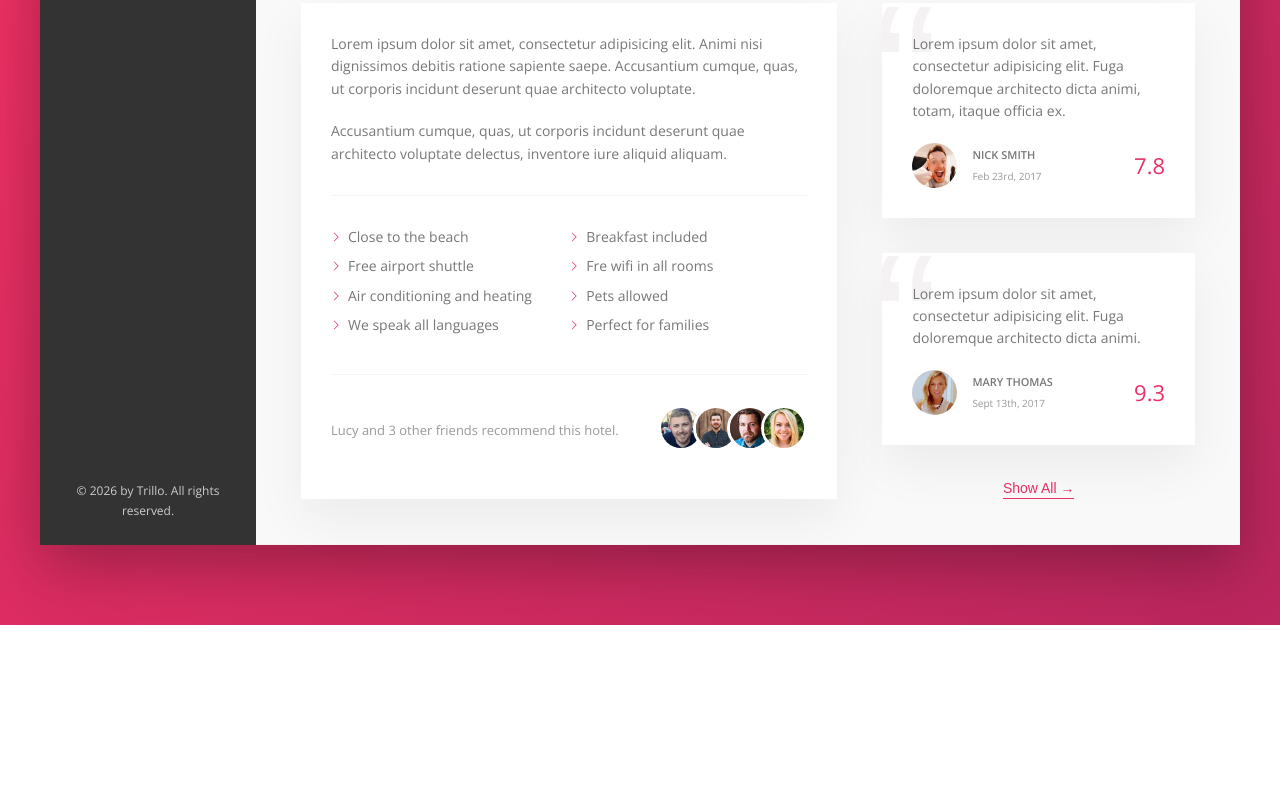
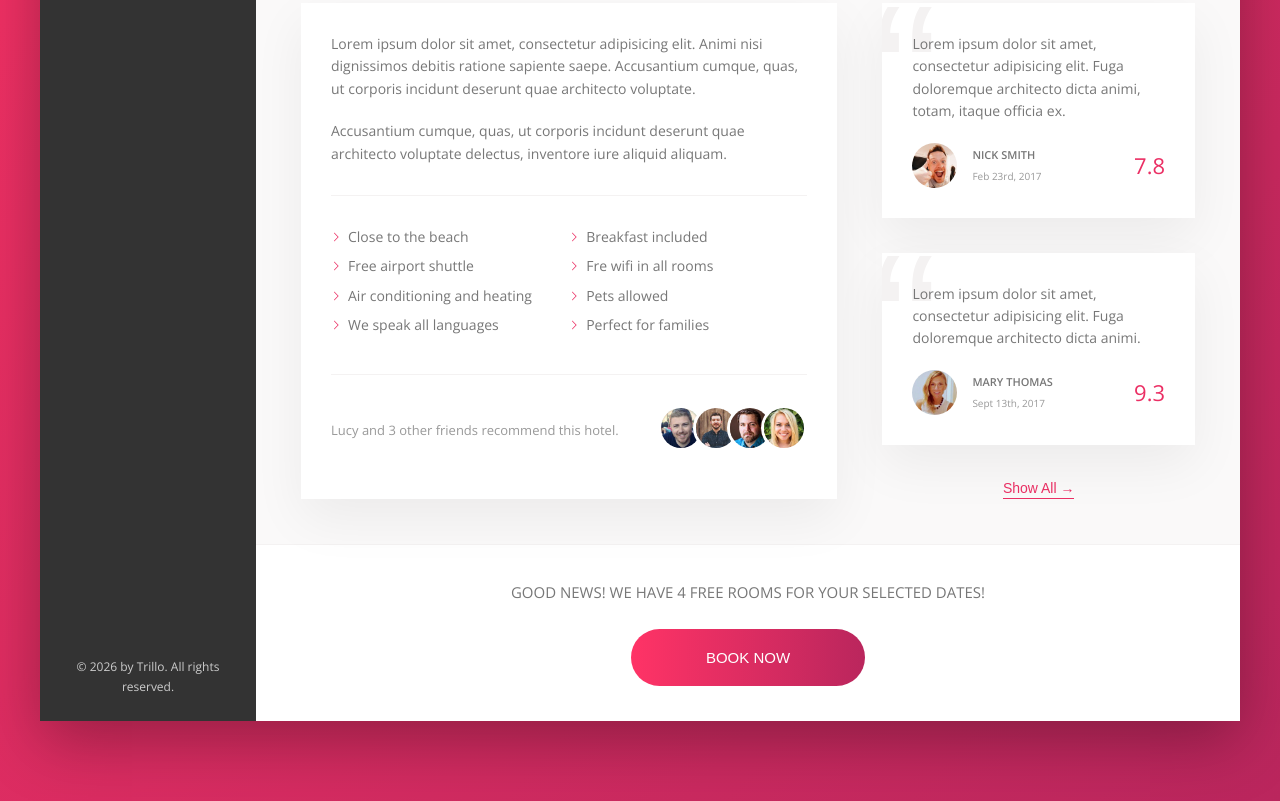
Before and after one commit to MarkovicMihajlo/Trillo, a website: page index.html in a window 1280 px wide. Shown: the part 644-1445 px from the top of the page. Before the commit the page ends 1269 px from the top, so only its background shows below. Drawn offline with nearby package versions, Linux system fonts and the light colour scheme.

Commit message:
CTA Finished

```diff
--- a/index.html
+++ b/index.html
@@ -178,6 +178,13 @@
                             <button class="btn-inline">Show All &rarr;</button>
                         </div>
                     </div>
+                    <div class="cta">
+                        <h2 class="cta__book-now">Good news! We have 4 free rooms for your selected dates!</h2>
+                        <button class="btn">
+                            <span class="btn__visible">Book now</span>
+                            <span class="btn__invisible">Only 4 rooms left</span>
+                        </button>
+                    </div>
                 </main>
             </div>
         </div>
--- a/sass/_components.scss
+++ b/sass/_components.scss
@@ -402,3 +402,65 @@
     }
 
 }
+
+.cta{
+    padding: 3.5rem 0;
+    text-align: center;
+
+    &__book-now{
+        font-size: 1.5rem;
+        font-weight: 300;
+        text-transform: uppercase;
+        margin-bottom: 2.5rem;
+    }
+
+}
+
+.btn{
+    font-size: 1.5rem;
+    font-weight: 300;
+    text-transform: uppercase;
+    border-radius: 100px;
+    cursor: pointer;
+    border: none;
+    background-image: linear-gradient(to right, var(--color-primary-light), var(--color-primary-dark));
+    color: #fff;
+    position: relative;
+    overflow: hidden;
+
+    & > *{
+        display: inline-block;
+        height: 100%;
+        width: 100%;
+        transition: all .2s;
+    }
+
+    &__visible{
+        padding: 2rem 7.5rem;
+    }
+
+    &__invisible{
+        padding: 2rem 0;
+        position: absolute;
+        top: -100%;
+        left: 0;
+    }
+
+    &:hover{
+        background-image: linear-gradient(to left, var(--color-primary-light), var(--color-primary-dark));
+    }
+
+    &:hover &__visible{
+        transform: translateY(100%);
+    }
+
+    &:hover &__invisible{
+        top: 0;
+    }
+
+    &:focus{
+        outline: none;
+        animation: pulsate 1s infinite;
+    }
+
+}
```
Also changed, not shown: css/style.css, 1 other file.
